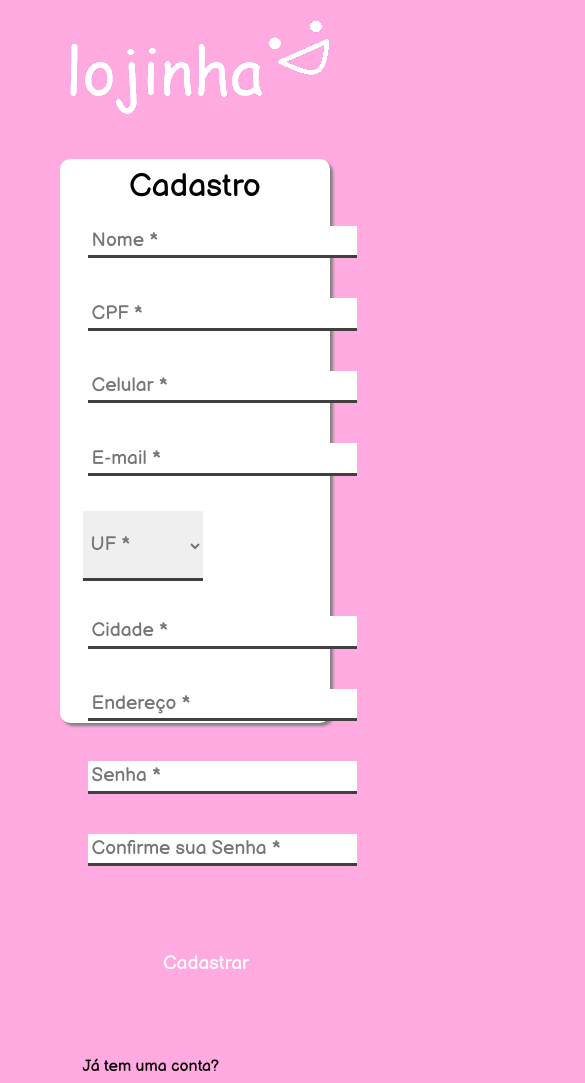
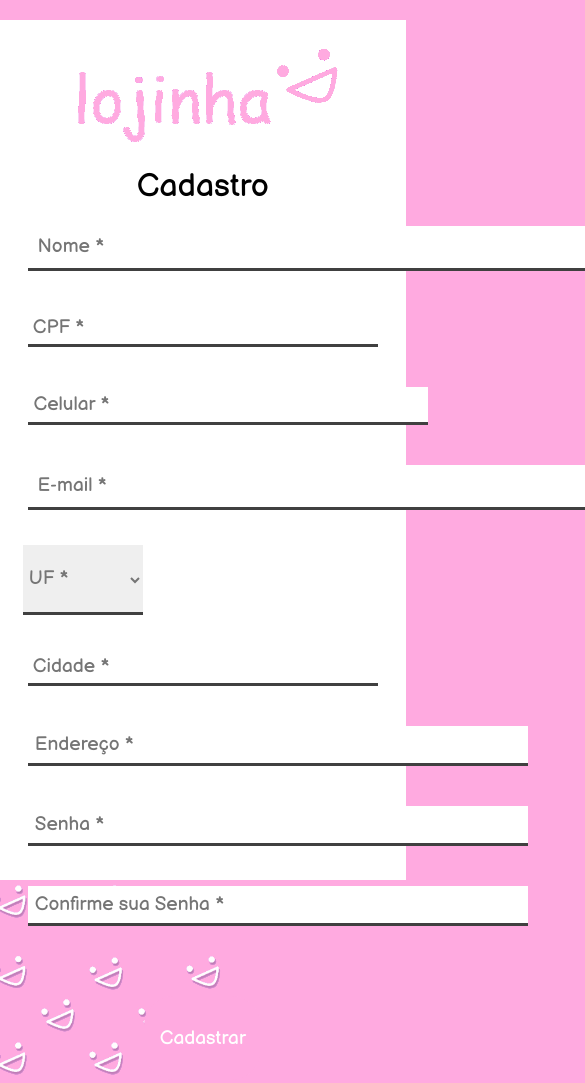
Before and after one commit to aclanara/lojinha, a plain HTML site: page public/cadastro.html in a window 390 px wide. Shown: the top 1083 px of the page, 585 px wide, since content can reach past the window. Drawn offline with Linux system fonts and the light colour scheme.

Commit message:
Login — Responsividade

```diff
--- a/public/cadastro.css
+++ b/public/cadastro.css
@@ -9,7 +9,7 @@
 
 body{
     margin: 0px;
-    background-image: url(./public/bg_rosa.png);
+    background-image: url(./images/bg_rosa.png);
     background-color: var(--main-color);
     font-family: 'Balsamiq Sans', cursive;
     text-align: center;
@@ -64,6 +64,10 @@ select:focus{
     border-radius: 10px;
 }
 
+.card img{
+    display: none;
+}
+
 #titulo{
 
     font-size: 2rem;
@@ -108,3 +112,32 @@ a{
     font-weight: bold;
     color: var(--main-color);
 }
+
+/* Responsividade */
+@media only screen and (max-width: 670px){
+    body{
+        background-color: white;
+    }
+
+    .logo{
+        display: none;
+    }
+
+    .card img{
+        display: flex;
+        margin: 0 auto;
+    }
+
+    .card{
+        display: block;
+        width: 100%;
+        height: 100%;
+        box-shadow: none;
+        border-radius: 0;
+    }
+
+    #nome{
+        width: 60vw;
+    }
+
+}
--- a/public/cadastro.html
+++ b/public/cadastro.html
@@ -16,18 +16,20 @@
         </div>
 
         <div class="card">
+            <img src="./images/logo_rosa.png" alt="logoRosa">
             <span id="titulo">Cadastro</span>
             <br>
             <form action="./home.html" id="formCadastro" method="post">
                 <div class="inputs1">
-                    <input type="text" name="nome" id="nome" placeholder="Nome *" style="width: 700px;" required>
-                    <input type="number" name="cpf" id="cpf" placeholder="CPF *" style="width: 350px;" required>
+                    <div id="inputNome"><input type="text" name="nome" id="nome" placeholder="Nome *" style="width: 700px;" required> </div>
+                    <div id="inputCPF"><input type="number" name="cpf" id="cpf" placeholder="CPF *" style="width: 350px;" required></div>
                 </div>
                 <div class="inputs2">
-                    <input type="tel" name="celular" id="celular" placeholder="Celular *" style="width: 400px;" required>
-                    <input type="email" name="email" id="email" placeholder="E-mail *" style="width: 700px;" required>
+                    <div id="inputCelular"><input type="tel" name="celular" id="celular" placeholder="Celular *" style="width: 400px;" required></div>
+                    <div id="inputEmail"><input type="email" name="email" id="email" placeholder="E-mail *" style="width: 700px;" required></div>
                 </div>
                 <div class="inputs3">
+                    <div id="dropdownUF">
                         <select name="uf" id="uf">
                             <option value="null">UF *</option>
                             <option value="AC">Acre</option>
@@ -58,12 +60,13 @@
                             <option value="SE">Sergipe</option>
                             <option value="TO">Tocantins</option>
                         </select>
-                    <input type="text" name="cidade" id="cidade" placeholder="Cidade *" style="width: 350px;" required>
-                    <input type="text" name="endereco" id="endereco" placeholder="Endereço *" style="width: 500px;" required>
+                    </div>
+                    <div id="inputCidade"><input type="text" name="cidade" id="cidade" placeholder="Cidade *" style="width: 350px;" required></div>
+                    <div id="inputEndereco"><input type="text" name="endereco" id="endereco" placeholder="Endereço *" style="width: 500px;" required></div>
                 </div>
                 <div class="inputs4">
-                    <input type="password" name="senha" id="senha" placeholder="Senha *" style="width: 500px;" required>
-                    <input type="password" name="confirmSenha" id="confirmSenha" placeholder="Confirme sua Senha *" style="width: 500px;" required>
+                    <div id="inputSenha"><input type="password" name="senha" id="senha" placeholder="Senha *" style="width: 500px;" required></div>
+                    <div id="inputConfirmSenha"><input type="password" name="confirmSenha" id="confirmSenha" placeholder="Confirme sua Senha *" style="width: 500px;" required></div>
                     <span id="senhasDif">As senhas são diferentes.</span>
                 </div>
                 <button type="button" onclick="cadastrar()">Cadastrar</button>
--- a/public/login.css
+++ b/public/login.css
@@ -22,7 +22,7 @@ body{
     align-items: center;
 }
 
-img{
+.logo img{
     display: inline;
     margin: 0 auto;
 }
@@ -35,6 +35,10 @@ img{
     height: 100vh;
     background-color: #FFFFFF;
     align-items: center;
+}
+
+.login img{
+    display: none;
 }
 
 #tituloLogin, .form, .redirecionarCadastro{
@@ -97,3 +101,35 @@ a{
     font-weight: bold;
     color: var(--main-color);
 }
+
+/* Responsividade */
+@media only screen and (max-width: 670px){
+    body{
+        display: block;
+    }
+
+    .logo{
+        display: none;
+    }
+
+    .login{
+        grid-template-rows: 20% 10% 50% 20%;
+    }
+
+    .login img{
+        display: block;
+        margin: 0 auto;
+    }
+
+    .form{
+        width: 100%;
+    }
+
+    input{
+        width: 70vw;
+    }
+
+    button{
+        width: 50%;
+    }
+}
```
Also changed, not shown: public/home.html (+15 -15 lines), public/index.html (+2 -0 lines). Lines whose indentation alone changed are shown as unchanged.
